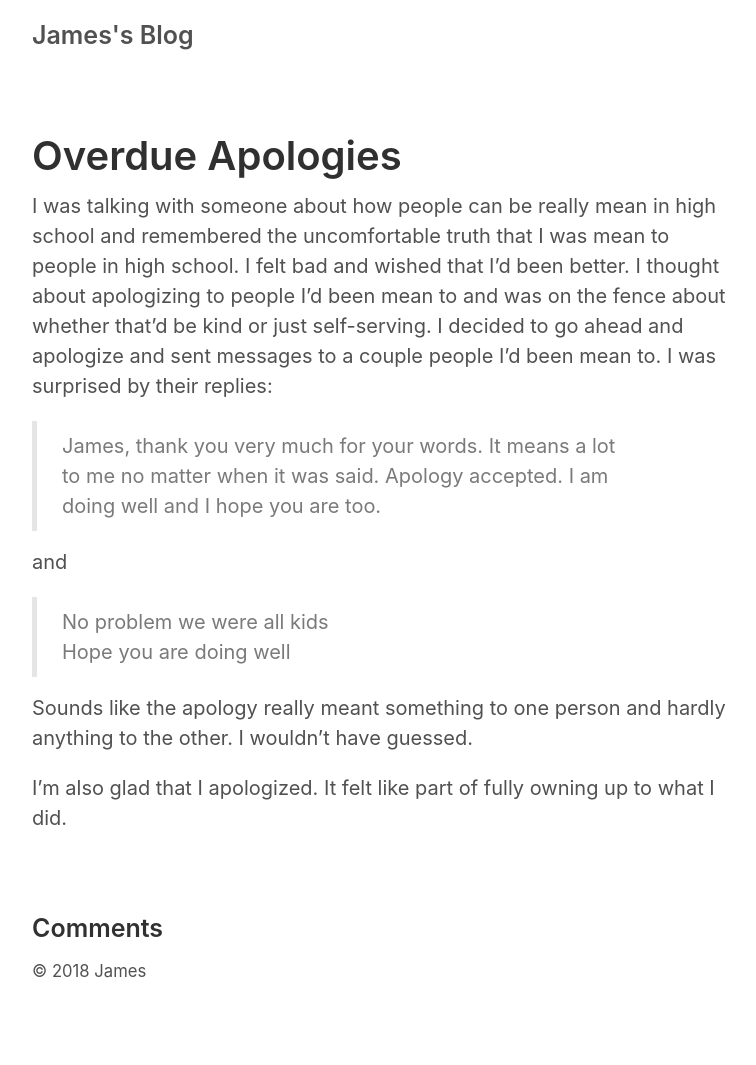
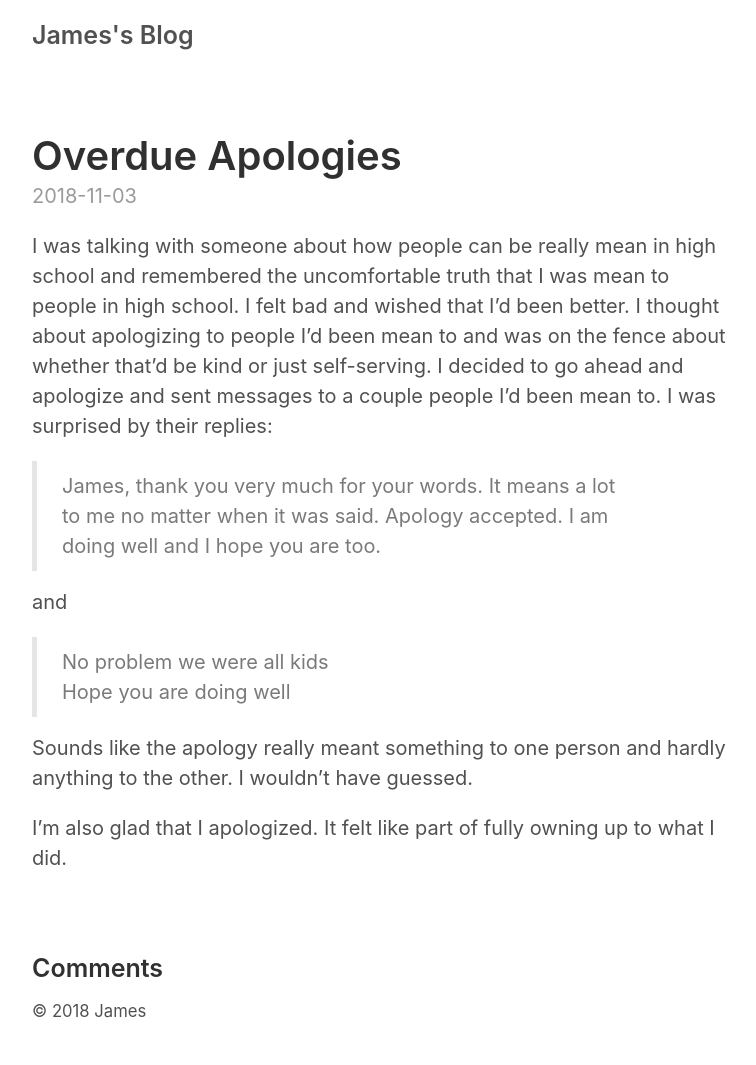
Before and after one commit to jtconnor/jtconnor.github.io, a Jekyll site: the page built from _posts/2018-11-03-overdue-apologies.md, in a window 1280 px wide. Shown: the whole page, without its empty margins (258-1014 px from the left). Built offline with Jekyll 4.4.1, drawn with Linux system fonts in a browser that asks for light colours; comment, search, counter and statistics services are not loaded; before the commit the page ends 1025 px from its top, so only the background shows below that.

Commit message:
fix! Pull post date from `page`, not `post`
Tested:
- Running site locally and verifying date appears on post page

```diff
--- a/_layouts/post.html
+++ b/_layouts/post.html
@@ -4,7 +4,7 @@ layout: default
 
 <article class="post">
   <h1 class="post-title">{{ page.title }}</h1>
-  <time datetime="{{ post.date | date_to_xmlschema }}" class="post-date">{{ post.date | date: "%Y-%m-%d" }}</time>
+  <time datetime="{{ page.date | date_to_xmlschema }}" class="post-date">{{ page.date | date: "%Y-%m-%d" }}</time>
   {{ content }}
 </article>
 
```
